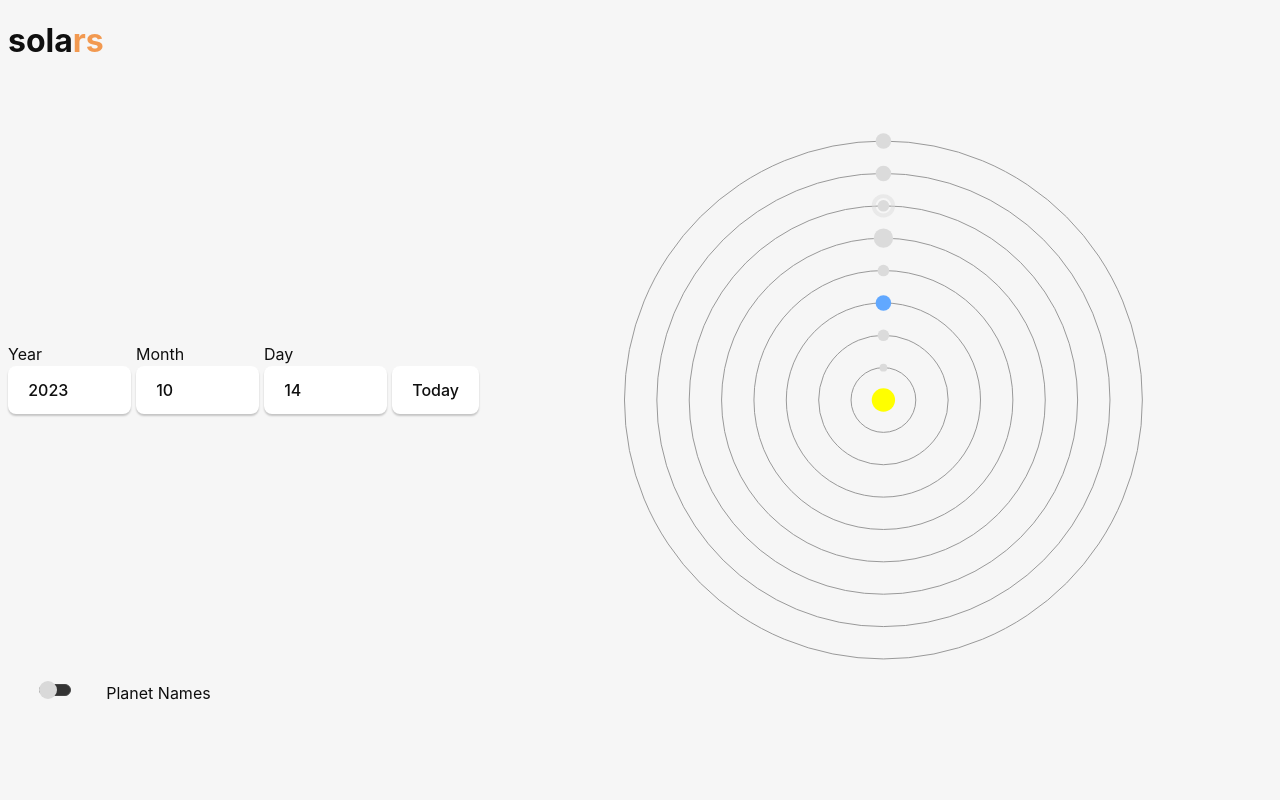
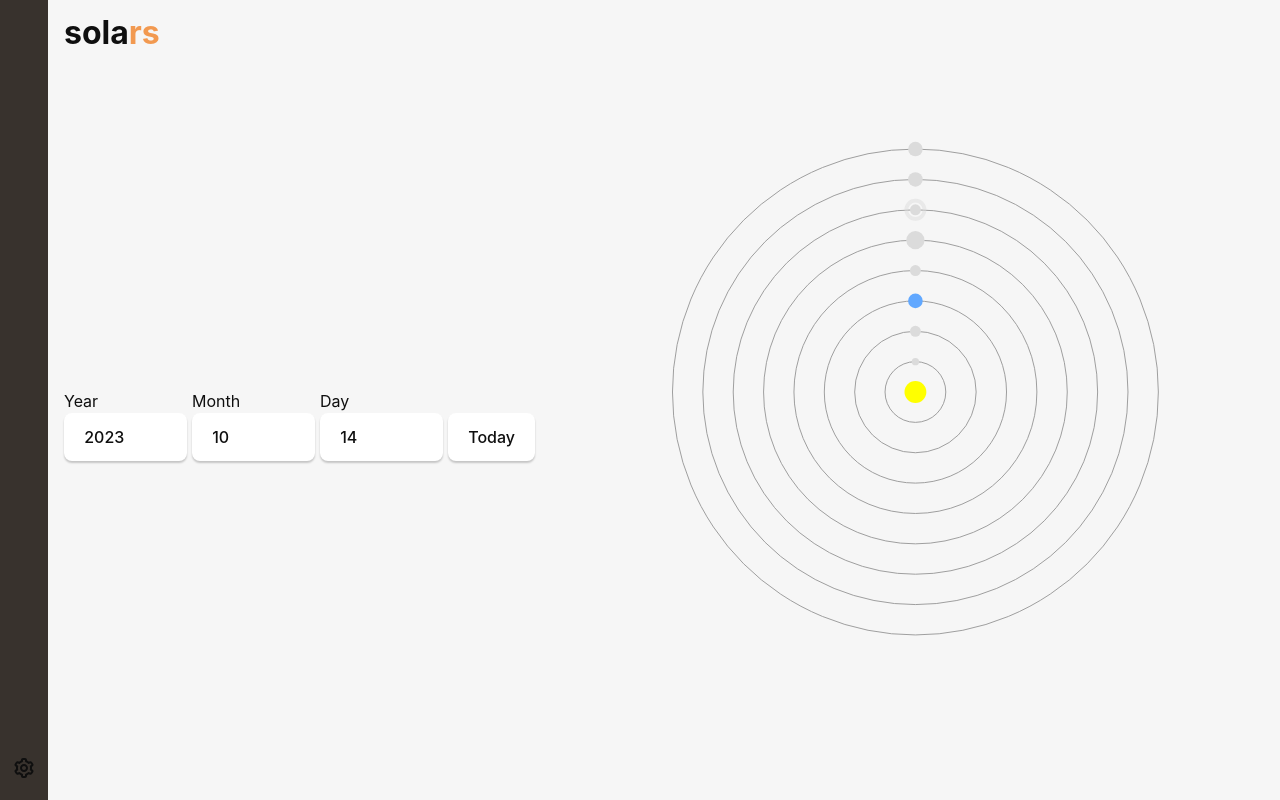
Before and after one commit to conveyGhost/solar-system-visual, a React (Vite) app: page / in a window 1280 px wide. Built offline with nearby package versions, Linux system fonts and the light colour scheme.

Commit message:
options side box

```diff
--- a/package.json
+++ b/package.json
@@ -8,12 +8,13 @@
     "build": "tsc && vite build",
     "preview": "vite preview",
     "tauri": "tauri",
-    "fmt": "npx prettier . --write --ignore-path .gitignore"
+    "fmt": "npx prettier . --write"
   },
   "dependencies": {
     "@tauri-apps/api": "^1.5.0",
     "react": "^18.2.0",
-    "react-dom": "^18.2.0"
+    "react-dom": "^18.2.0",
+    "react-icons": "^4.11.0"
   },
   "devDependencies": {
     "@tauri-apps/cli": "^1.5.0",
--- a/src/App.tsx
+++ b/src/App.tsx
@@ -3,15 +3,18 @@ import { AppProvider } from "./context/AppContext";
 import SolarSystem from "./components/SolarSystem";
 import Title from "./components/Title";
 import Options from "./components/Options";
+import SettingsButton from "./components/SettingsButton";
+import { useDisplayOptions } from "./context/AppContext/hooks";
 
 function App() {
   return (
     <AppProvider>
       <div className="app-container">
+        <div className="item-nav">
+          <SettingsButton />
+        </div>
         <div className="item-side">
-          <Title />
-          <DateSelector />
-          <Options />
+          <SidePane />
         </div>
         <div className="item-main">
           <SolarSystem width={800} height={600} />
@@ -21,4 +24,15 @@ function App() {
   );
 }
 
+const SidePane = () => {
+  const displayOptions = useDisplayOptions();
+
+  return (
+    <>
+      <Title />
+      {displayOptions ? <Options /> : <DateSelector />}
+    </>
+  );
+};
+
 export default App;
--- a/src/components/Options.tsx
+++ b/src/components/Options.tsx
@@ -7,6 +7,7 @@ const Options = () => {
 
   return (
     <div className="options-container">
+      <h3 className="options-title">Settings</h3>
       <Toggle
         id="toggle-planet-names"
         className="options-toggle"
--- /dev/null
+++ b/src/components/SettingsButton.tsx
@@ -0,0 +1,25 @@
+import { BiCog, BiX } from "react-icons/bi";
+import {
+  useDisplayOptions,
+  useToggleDisplayOptions,
+} from "../context/AppContext/hooks";
+import React from "react";
+
+const SettingsButton = () => {
+  const toggle = useToggleDisplayOptions();
+  const display = useDisplayOptions();
+
+  const cn = React.useMemo(
+    () =>
+      display ? "settings-button-close settings-button" : "settings-button",
+    [display],
+  );
+
+  return (
+    <div className={cn} onClick={toggle}>
+      {display ? <BiX size={24} /> : <BiCog size={24} />}
+    </div>
+  );
+};
+
+export default SettingsButton;
--- a/src/context/AppContext/hooks.ts
+++ b/src/context/AppContext/hooks.ts
@@ -90,6 +90,16 @@ export const useOptions = (): AppOptions => {
   return state.options;
 };
 
+export const useDisplayOptions = (): boolean => {
+  const state = useAppState();
+  return state.displayOptions;
+};
+
+export const useToggleDisplayOptions = (): (() => void) => {
+  const dispatch = useAppDispatcher();
+  return React.useCallback(() => dispatch({ tag: "ToggleDisplayOptions" }), []);
+};
+
 export const useTogglePlanetNames = (): (() => void) => {
   const dispatch = useAppDispatcher();
   return React.useCallback(() => dispatch({ tag: "TogglePlanetNames" }), []);
--- a/src/context/AppContext/index.tsx
+++ b/src/context/AppContext/index.tsx
@@ -7,6 +7,7 @@ import { AppOptions } from "../../domain/options";
 export type State = {
   date: AppDate;
   planets: AppPlanet[];
+  displayOptions: boolean;
   options: AppOptions;
 };
 
@@ -16,6 +17,7 @@ const initialize = (): State => ({
     name,
     show: true,
   })),
+  displayOptions: false,
   options: {
     planetNames: false,
   },
@@ -57,6 +59,9 @@ const reducer = (state: State, action: Actions.Action): State => {
         options: { ...state.options, planetNames: !state.options.planetNames },
       };
     }
+    case "ToggleDisplayOptions": {
+      return { ...state, displayOptions: !state.displayOptions };
+    }
   }
 };
 
--- a/src/styles.css
+++ b/src/styles.css
@@ -1,3 +1,7 @@
+body {
+  margin: 0;
+}
+
 :root {
   font-family: Inter, Avenir, Helvetica, Arial, sans-serif;
   font-size: 16px;
@@ -17,9 +21,20 @@
 .app-container {
   height: calc(100vh - 16px);
   display: grid;
-  grid-template-columns: repeat(3, 1fr);
-  grid-template-areas: "side main main";
+  grid-template-columns: 3rem repeat(3, 1fr);
+  grid-template-areas: "nav side main main";
   column-gap: 1rem;
+}
+
+.item-nav {
+  grid-area: nav;
+  display: flex;
+  flex-direction: column;
+  height: 100%;
+  justify-content: end;
+  align-items: center;
+  padding-bottom: 1em;
+  background-color: color(srgb 0.22 0.195 0.1771);
 }
 
 .item-side {
@@ -28,6 +43,7 @@
   display: flex;
   flex-direction: column;
   height: 100%;
+  width: 100%;
 }
 
 .item-main {
@@ -81,14 +97,21 @@
 
 .options-container {
   display: grid;
-  grid-template-columns: 1fr 4fr;
+  grid-template-columns: repeat(4, 1fr);
   grid-template-rows: repeat(4, 1fr);
   gap: 5px;
+  margin-top: auto;
+  background-color: color(srgb 0.2198 0.1952 0.1783);
+  border-radius: 1rem;
+}
+
+.options-title {
+  grid-column: 1 / end;
+  justify-self: center;
 }
 
 .options-toggle {
-  grid-column-start: 1;
-  grid-column-end: 2;
+  grid-column: 1;
   grid-row-start: auto;
   grid-row-end: auto;
   justify-self: center;
@@ -178,3 +201,19 @@ button {
 .title-rs {
   color: #f29950;
 }
+
+.settings-button {
+  display: flex;
+  flex-direction: row;
+  justify-content: center;
+  align-items: center;
+  height: 2rem;
+  width: 2rem;
+  cursor: pointer;
+  border-radius: 1rem;
+}
+
+.settings-button:hover,
+.settings-button-close {
+  background-color: #f299508f;
+}
```
Also changed, not shown: src/context/AppContext/action.ts (+2 -19 lines), 2 other files (tests, documents, lock files or other folders).
